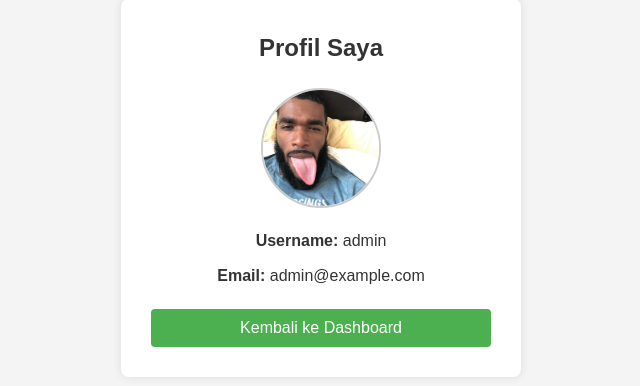
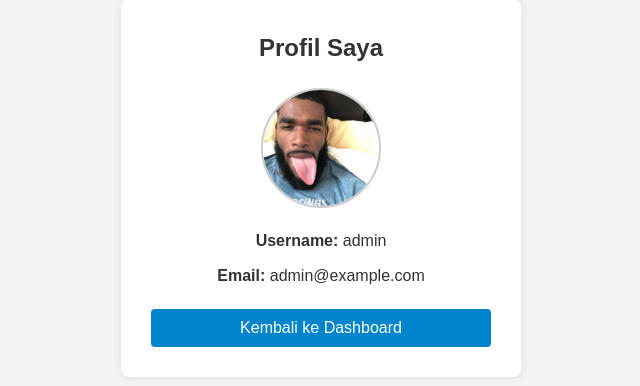
Before and after one commit to Alfaashh/Login-PHP, a PHP site: page /my_profile.php in a window 1280 px wide. Shown: the part 212-598 px from the top of the page, without its empty margins (319-959 px from the left). Run offline with PHP 8.4, Linux system fonts and the light colour scheme; a user stored in the database is signed in; data comes from the database, SQL or seed files in the repository.

Commit message:
update color

```diff
--- a/assets/css/style.css
+++ b/assets/css/style.css
@@ -54,7 +54,7 @@ input {
 .btn {
     width: 100%;
     padding: 10px;
-    background-color: #4CAF50;
+    background-color: #0085cd;
     color: white;
     border: none;
     border-radius: 4px;
@@ -64,7 +64,7 @@ input {
 }
 
 .btn:hover {
-    background-color: #45a049;
+    background-color: #01398d;
 }
 
 .register-link, .login-link {
```
